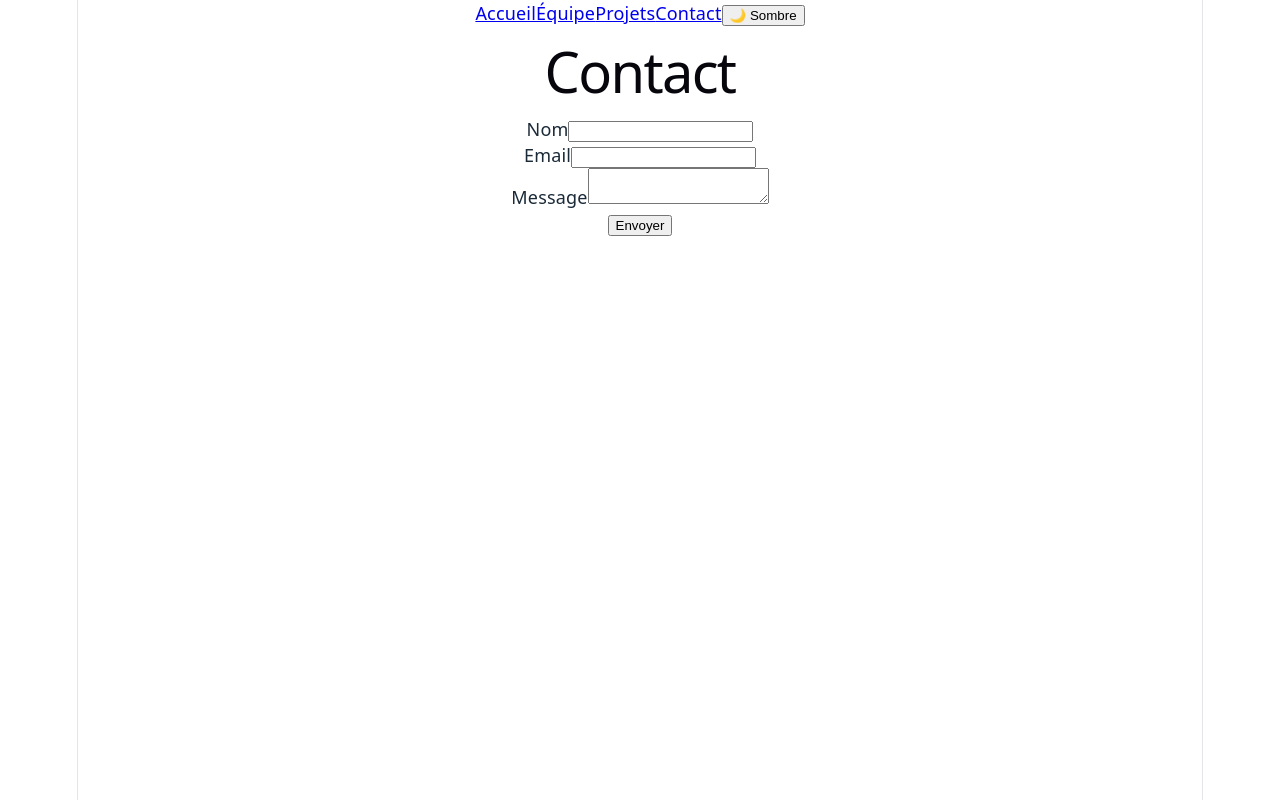
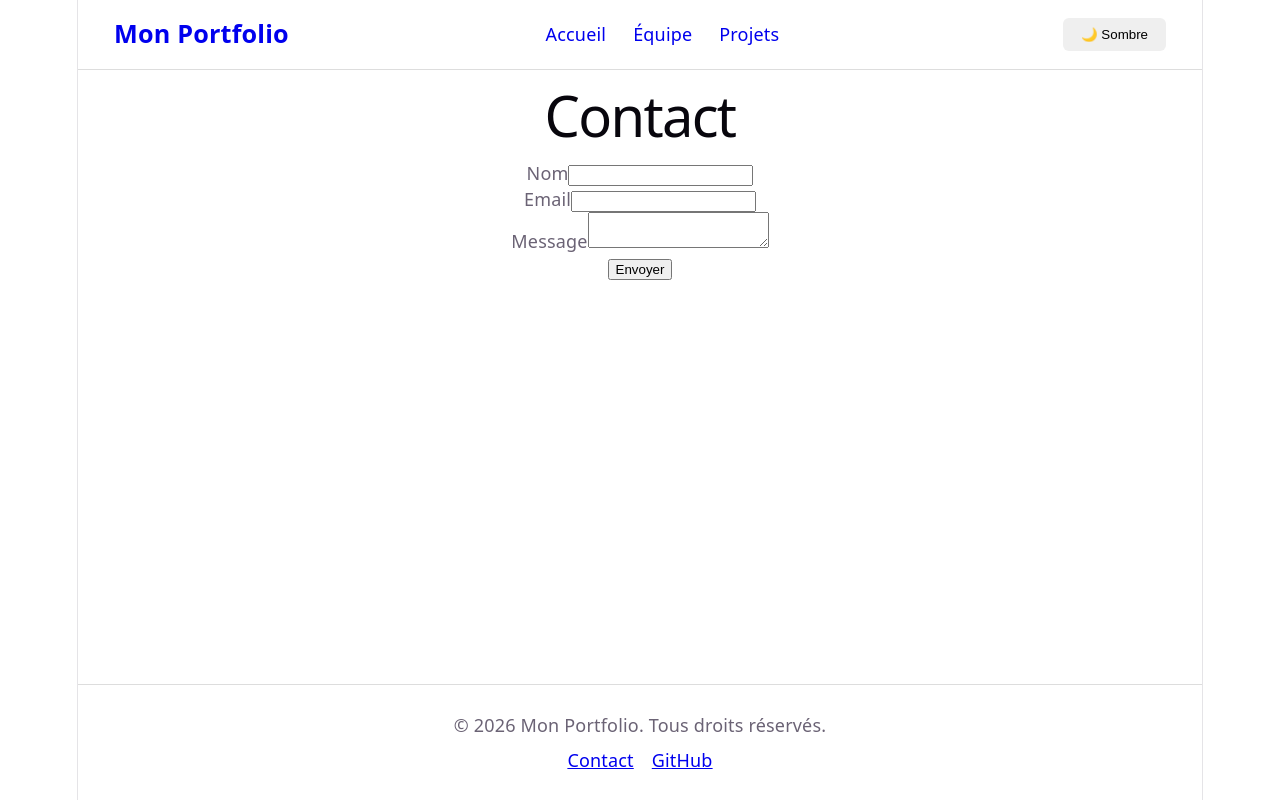
Before and after one commit to abentechpn/portfolio-equipe, a React (Vite) app in the folder client/: page /contact in a window 1280 px wide. Built offline with nearby package versions, Linux system fonts and the light colour scheme.

Commit message:
Role 1: structure semantique HTML, Header/Footer/MainLayout, CSS Flexbox, theme clair/sombre stable, fond pleine page

```diff
--- a/client/src/App.css
+++ b/client/src/App.css
@@ -1,184 +1,48 @@
-.counter {
-  font-size: 16px;
-  padding: 5px 10px;
-  border-radius: 5px;
-  color: var(--accent);
-  background: var(--accent-bg);
-  border: 2px solid transparent;
-  transition: border-color 0.3s;
-  margin-bottom: 24px;
-
-  &:hover {
-    border-color: var(--accent-border);
-  }
-  &:focus-visible {
-    outline: 2px solid var(--accent);
-    outline-offset: 2px;
-  }
+/* ---------- Header ---------- */
+.site-header {
+  display: flex;
+  align-items: center;
+  justify-content: space-between;
+  padding: 1rem 2rem;
+  border-bottom: 1px solid #ddd;
 }
 
-.hero {
-  position: relative;
-
-  .base,
-  .framework,
-  .vite {
-    inset-inline: 0;
-    margin: 0 auto;
-  }
-
-  .base {
-    width: 170px;
-    position: relative;
-    z-index: 0;
-  }
-
-  .framework,
-  .vite {
-    position: absolute;
-  }
-
-  .framework {
-    z-index: 1;
-    top: 34px;
-    height: 28px;
-    transform: perspective(2000px) rotateZ(300deg) rotateX(44deg) rotateY(39deg)
-      scale(1.4);
-  }
-
-  .vite {
-    z-index: 0;
-    top: 107px;
-    height: 26px;
-    width: auto;
-    transform: perspective(2000px) rotateZ(300deg) rotateX(40deg) rotateY(39deg)
-      scale(0.8);
-  }
+.site-header .logo a {
+  font-size: 1.4rem;
+  font-weight: bold;
+  text-decoration: none;
 }
 
-#center {
+.site-header nav {
+  display: flex;
+  gap: 1.5rem;
+}
+
+.site-header nav a {
+  text-decoration: none;
+}
+
+.site-header button {
+  margin-left: 1.5rem;
+  padding: 0.5rem 1rem;
+  border: none;
+  border-radius: 6px;
+  cursor: pointer;
+}
+
+/* ---------- Footer ---------- */
+.site-footer {
   display: flex;
   flex-direction: column;
-  gap: 25px;
-  place-content: center;
-  place-items: center;
-  flex-grow: 1;
-
-  @media (max-width: 1024px) {
-    padding: 32px 20px 24px;
-    gap: 18px;
-  }
+  align-items: center;
+  gap: 0.5rem;
+  padding: 1.5rem;
+  border-top: 1px solid #ddd;
+  margin-top: 3rem;
+  text-align: center;
 }
 
-#next-steps {
+.site-footer nav {
   display: flex;
-  border-top: 1px solid var(--border);
-  text-align: left;
-
-  & > div {
-    flex: 1 1 0;
-    padding: 32px;
-    @media (max-width: 1024px) {
-      padding: 24px 20px;
-    }
-  }
-
-  .icon {
-    margin-bottom: 16px;
-    width: 22px;
-    height: 22px;
-  }
-
-  @media (max-width: 1024px) {
-    flex-direction: column;
-    text-align: center;
-  }
+  gap: 1rem;
 }
-
-#docs {
-  border-right: 1px solid var(--border);
-
-  @media (max-width: 1024px) {
-    border-right: none;
-    border-bottom: 1px solid var(--border);
-  }
-}
-
-#next-steps ul {
-  list-style: none;
-  padding: 0;
-  display: flex;
-  gap: 8px;
-  margin: 32px 0 0;
-
-  .logo {
-    height: 18px;
-  }
-
-  a {
-    color: var(--text-h);
-    font-size: 16px;
-    border-radius: 6px;
-    background: var(--social-bg);
-    display: flex;
-    padding: 6px 12px;
-    align-items: center;
-    gap: 8px;
-    text-decoration: none;
-    transition: box-shadow 0.3s;
-
-    &:hover {
-      box-shadow: var(--shadow);
-    }
-    .button-icon {
-      height: 18px;
-      width: 18px;
-    }
-  }
-
-  @media (max-width: 1024px) {
-    margin-top: 20px;
-    flex-wrap: wrap;
-    justify-content: center;
-
-    li {
-      flex: 1 1 calc(50% - 8px);
-    }
-
-    a {
-      width: 100%;
-      justify-content: center;
-      box-sizing: border-box;
-    }
-  }
-}
-
-#spacer {
-  height: 88px;
-  border-top: 1px solid var(--border);
-  @media (max-width: 1024px) {
-    height: 48px;
-  }
-}
-
-.ticks {
-  position: relative;
-  width: 100%;
-
-  &::before,
-  &::after {
-    content: '';
-    position: absolute;
-    top: -4.5px;
-    border: 5px solid transparent;
-  }
-
-  &::before {
-    left: 0;
-    border-left-color: var(--border);
-  }
-  &::after {
-    right: 0;
-    border-right-color: var(--border);
-  }
-}
--- a/client/src/App.jsx
+++ b/client/src/App.jsx
@@ -1,5 +1,6 @@
-import { Routes, Route, Link } from 'react-router-dom'
+import { Routes, Route } from 'react-router-dom'
 import { useTheme } from './context/ThemeContext'
+import MainLayout from './components/MainLayout'
 import Accueil from './pages/Accueil'
 import Equipe from './pages/Equipe'
 import Projets from './pages/Projets'
@@ -11,17 +12,7 @@ function App() {
   const { theme, toggleTheme } = useTheme();
 
   return (
-    <div>
-      <nav>
-        <Link to="/">Accueil</Link>
-        <Link to="/equipe">Équipe</Link>
-        <Link to="/projets">Projets</Link>
-        <Link to="/contact">Contact</Link>
-        <button onClick={toggleTheme}>
-          {theme === 'light' ? '🌙 Sombre' : '☀️ Clair'}
-        </button>
-      </nav>
-
+    <MainLayout theme={theme} toggleTheme={toggleTheme}>
       <Routes>
         <Route path="/" element={<Accueil />} />
         <Route path="/equipe" element={<Equipe />} />
@@ -29,7 +20,7 @@ function App() {
         <Route path="/projets/:id" element={<DetailProjet />} />
         <Route path="/contact" element={<Contact />} />
       </Routes>
-    </div>
+    </MainLayout>
   )
 }
 
--- /dev/null
+++ b/client/src/components/MainLayout.jsx
@@ -0,0 +1,14 @@
+import Header from "./Header";
+import Footer from "./Footer";
+
+function MainLayout({ theme, toggleTheme, children }) {
+  return (
+    <div className="app-layout" style={{ minHeight: '100vh', display: 'flex', flexDirection: 'column' }}>
+      <Header theme={theme} toggleTheme={toggleTheme} />
+      <main style={{ flex: 1 }}>{children}</main>
+      <Footer />
+    </div>
+  );
+}
+
+export default MainLayout;
--- /dev/null
+++ b/client/src/components/footer.jsx
@@ -0,0 +1,13 @@
+function Footer() {
+  return (
+    <footer className="site-footer">
+      <p>&copy; {new Date().getFullYear()} Mon Portfolio. Tous droits réservés.</p>
+      <nav aria-label="Liens du pied de page">
+        <a href="mailto:contact@example.com">Contact</a>
+        <a href="https://github.com/" target="_blank" rel="noopener noreferrer">GitHub</a>
+      </nav>
+    </footer>
+  );
+}
+
+export default Footer;
--- /dev/null
+++ b/client/src/components/header.jsx
@@ -0,0 +1,26 @@
+import { Link } from "react-router-dom";
+
+function Header({ theme, toggleTheme }) {
+  return (
+    <header className="site-header">
+      <div className="logo">
+        <Link to="/">Mon Portfolio</Link>
+      </div>
+
+      <nav aria-label="Navigation principale">
+        <Link to="/">Accueil</Link>
+        <Link to="/equipe">Équipe</Link>
+        <Link to="/projets">Projets</Link>
+      </nav>
+
+      <button
+        onClick={toggleTheme}
+        aria-label="Changer le thème sombre ou clair"
+      >
+        {theme === "dark" ? "☀️ Clair" : "🌙 Sombre"}
+      </button>
+    </header>
+  );
+}
+
+export default Header;
--- a/client/src/context/ThemeContext.jsx
+++ b/client/src/context/ThemeContext.jsx
@@ -1,4 +1,4 @@
-import { createContext, useState, useContext } from 'react';
+import { createContext, useState, useContext, useEffect } from 'react';
 
 const ThemeContext = createContext();
 
@@ -9,9 +9,13 @@ export function ThemeProvider({ children }) {
     setTheme((prev) => (prev === 'light' ? 'dark' : 'light'));
   };
 
+  useEffect(() => {
+    document.documentElement.className = theme;
+  }, [theme]);
+
   return (
     <ThemeContext.Provider value={{ theme, toggleTheme }}>
-      <div className={theme}>{children}</div>
+      {children}
     </ThemeContext.Provider>
   );
 }
--- a/client/src/index.css
+++ b/client/src/index.css
@@ -8,30 +8,29 @@
   --accent-bg: rgba(170, 59, 255, 0.1);
   --accent-border: rgba(170, 59, 255, 0.5);
   --social-bg: rgba(244, 243, 236, 0.5);
-  --shadow:
-    rgba(0, 0, 0, 0.1) 0 10px 15px -3px, rgba(0, 0, 0, 0.05) 0 4px 6px -2px;
-
+  --shadow: rgba(0, 0, 0, 0.1) 0 10px 15px -3px, rgba(0, 0, 0, 0.05) 0 4px 6px -2px;
   --sans: system-ui, 'Segoe UI', Roboto, sans-serif;
   --heading: system-ui, 'Segoe UI', Roboto, sans-serif;
   --mono: ui-monospace, Consolas, monospace;
 
   font: 18px/145% var(--sans);
   letter-spacing: 0.18px;
-  color-scheme: light dark;
+  color-scheme: light;
   color: var(--text);
   background: var(--bg);
   font-synthesis: none;
   text-rendering: optimizeLegibility;
   -webkit-font-smoothing: antialiased;
   -moz-osx-font-smoothing: grayscale;
+}
 
 @media (max-width: 1024px) {
+  :root {
     font-size: 16px;
   }
 }
 
-@media (prefers-color-scheme: dark) {
-  :root {
+html.dark {
   --text: #9ca3af;
   --text-h: #f3f4f6;
   --bg: #16171d;
@@ -41,17 +40,17 @@
   --accent-bg: rgba(192, 132, 252, 0.15);
   --accent-border: rgba(192, 132, 252, 0.5);
   --social-bg: rgba(47, 48, 58, 0.5);
-    --shadow:
-      rgba(0, 0, 0, 0.4) 0 10px 15px -3px, rgba(0, 0, 0, 0.25) 0 4px 6px -2px;
+  --shadow: rgba(0, 0, 0, 0.4) 0 10px 15px -3px, rgba(0, 0, 0, 0.25) 0 4px 6px -2px;
 }
 
-  #social .button-icon {
+html.dark #social .button-icon {
   filter: invert(1) brightness(2);
 }
-}
 
-body {
+html, body {
+  height: 100%;
   margin: 0;
+  background: var(--bg);
 }
 
 #root {
@@ -60,14 +59,17 @@ body {
   margin: 0 auto;
   text-align: center;
   border-inline: 1px solid var(--border);
-  min-height: 100svh;
+  min-height: 100vh;
   display: flex;
   flex-direction: column;
   box-sizing: border-box;
 }
 
-h1,
-h2 {
+body {
+  margin: 0;
+}
+
+h1, h2 {
   font-family: var(--heading);
   font-weight: 500;
   color: var(--text-h);
@@ -77,26 +79,33 @@ h1 {
   font-size: 56px;
   letter-spacing: -1.68px;
   margin: 32px 0;
+}
+
 @media (max-width: 1024px) {
+  h1 {
     font-size: 36px;
     margin: 20px 0;
   }
 }
+
 h2 {
   font-size: 24px;
   line-height: 118%;
   letter-spacing: -0.24px;
   margin: 0 0 8px;
+}
+
 @media (max-width: 1024px) {
+  h2 {
     font-size: 20px;
   }
 }
+
 p {
   margin: 0;
 }
 
-code,
-.counter {
+code {
   font-family: var(--mono);
   display: inline-flex;
   border-radius: 4px;
@@ -108,16 +117,6 @@ code {
   line-height: 135%;
   padding: 4px 8px;
   background: var(--code-bg);
+  border-radius: 4px;
+  color: var(--text-h);
 }
-
-.light {
-  background-color: #ffffff;
-  color: #1b2a38;
-  min-height: 100vh;
-}
-
-.dark {
-  background-color: #1b2a38;
-  color: #ffffff;
-  min-height: 100vh;
-}
```
Lines whose indentation alone changed are shown as unchanged.
